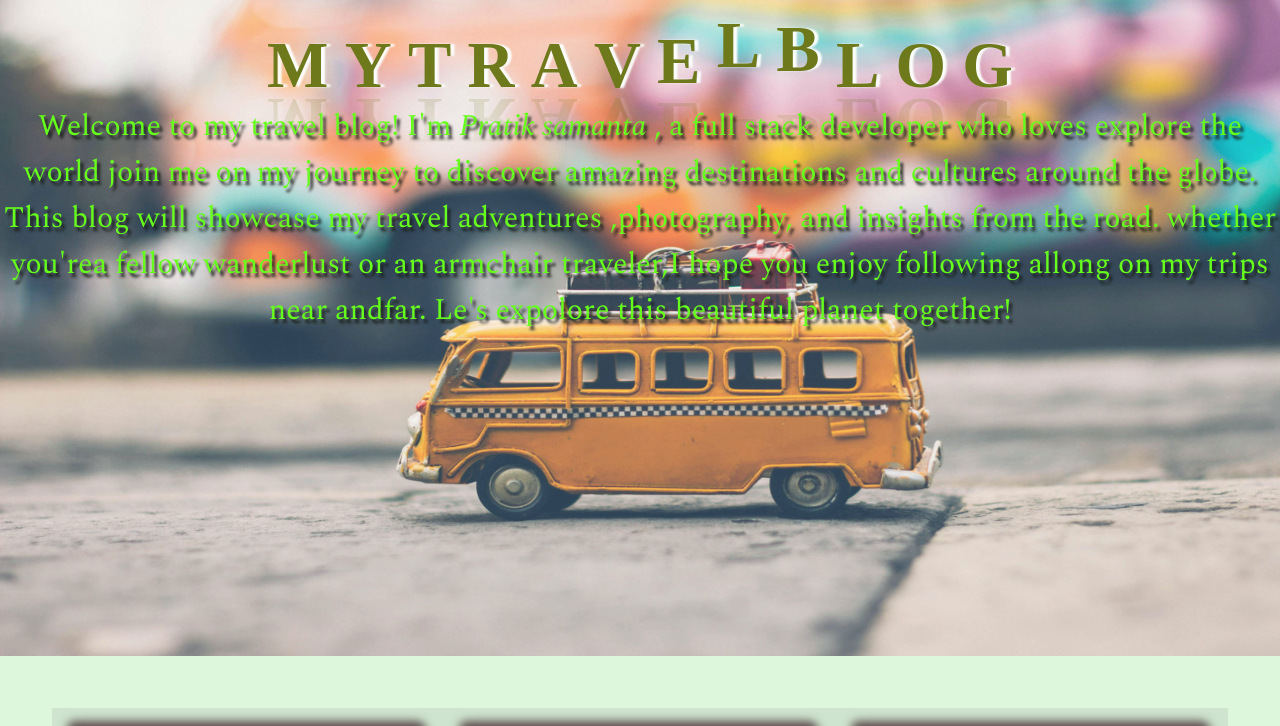
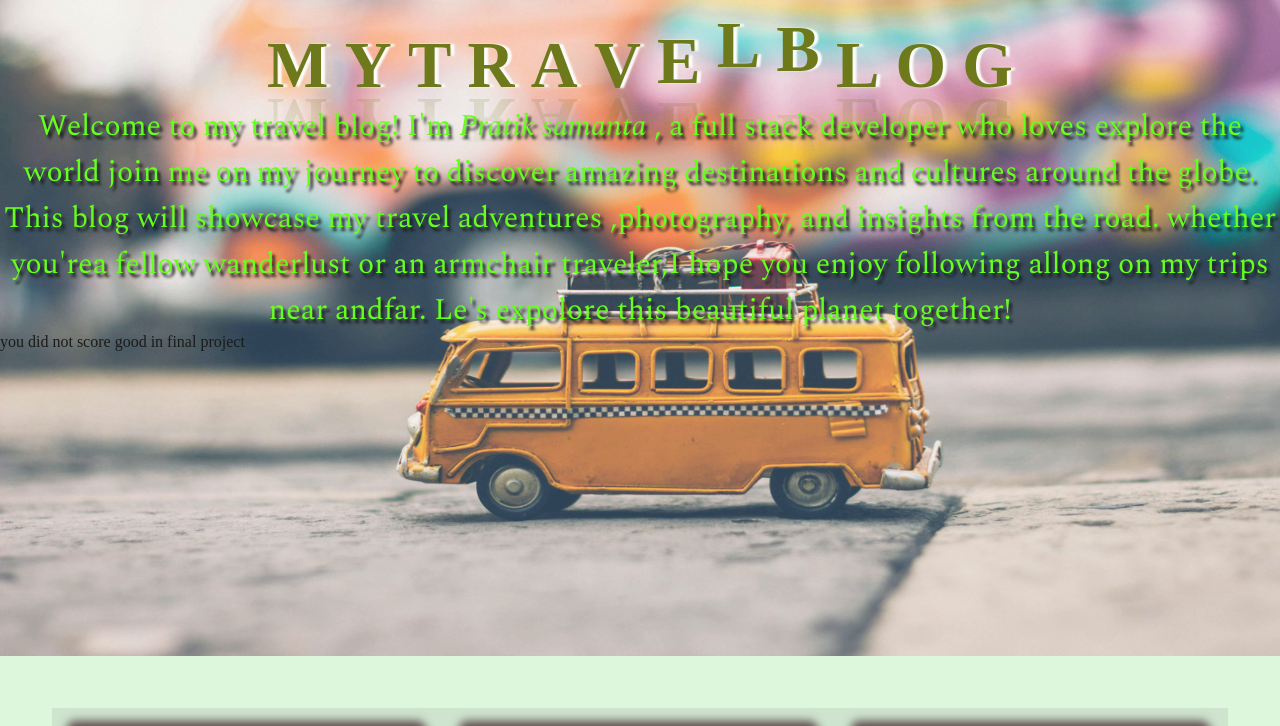
Before and after one commit to choton06/my-travel-blog-web, a plain HTML site: page index.html in a window 1280 px wide. Shown: the part 64-790 px from the top of the page. Drawn offline with nearby package versions, Linux system fonts and the light colour scheme.

Commit message:
added paragraph on homme about

```diff
--- a/index.html
+++ b/index.html
@@ -46,6 +46,7 @@
             showcase my travel adventures ,photography, and insights from the road. whether you'rea fellow wanderlust or
             an armchair traveler,I hope you enjoy following allong on my trips near andfar. Le's expolore this beautiful
             planet together!</p>
+            <p>you did not score good in final project</p>
     </header>
     <!-- heade section end here and Navigation bar start from here-->
 
```
